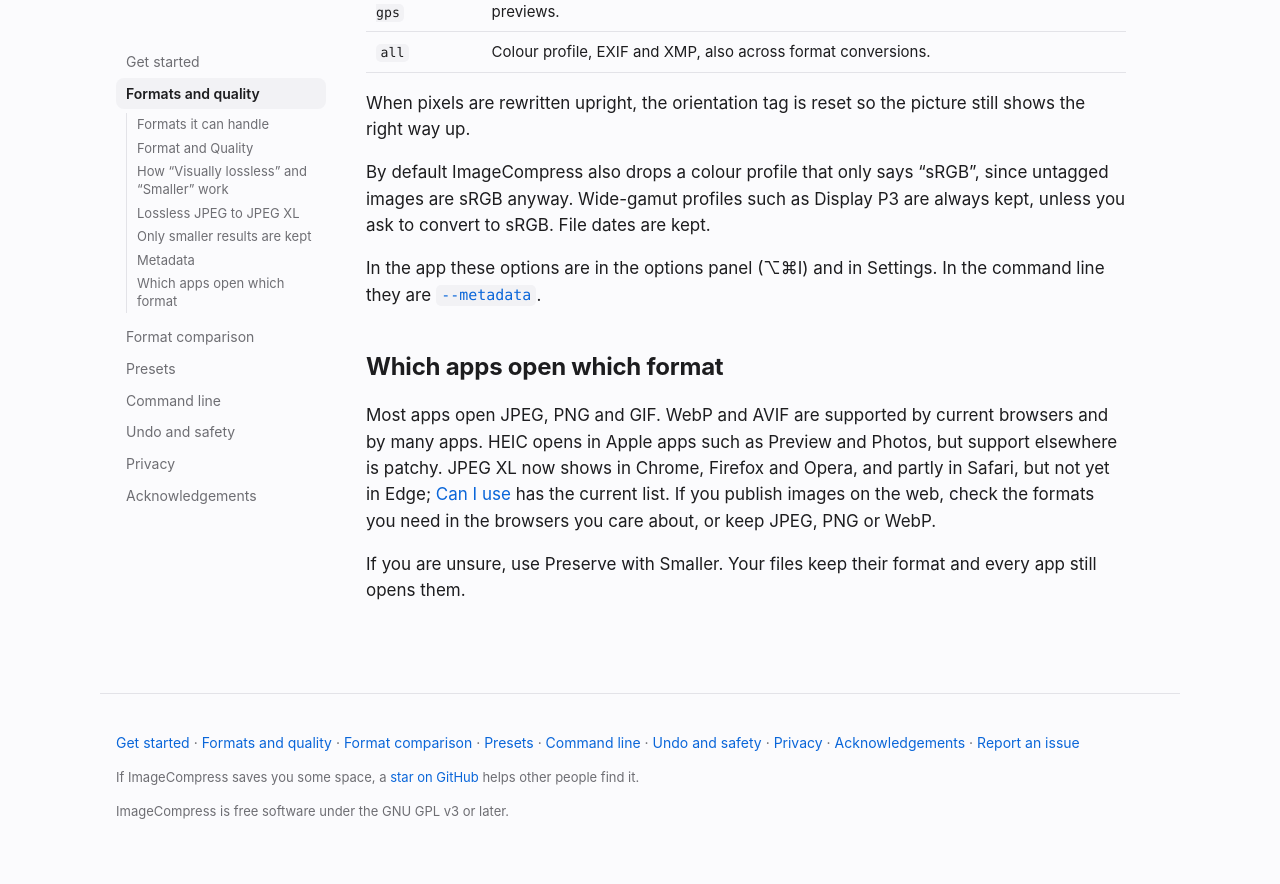
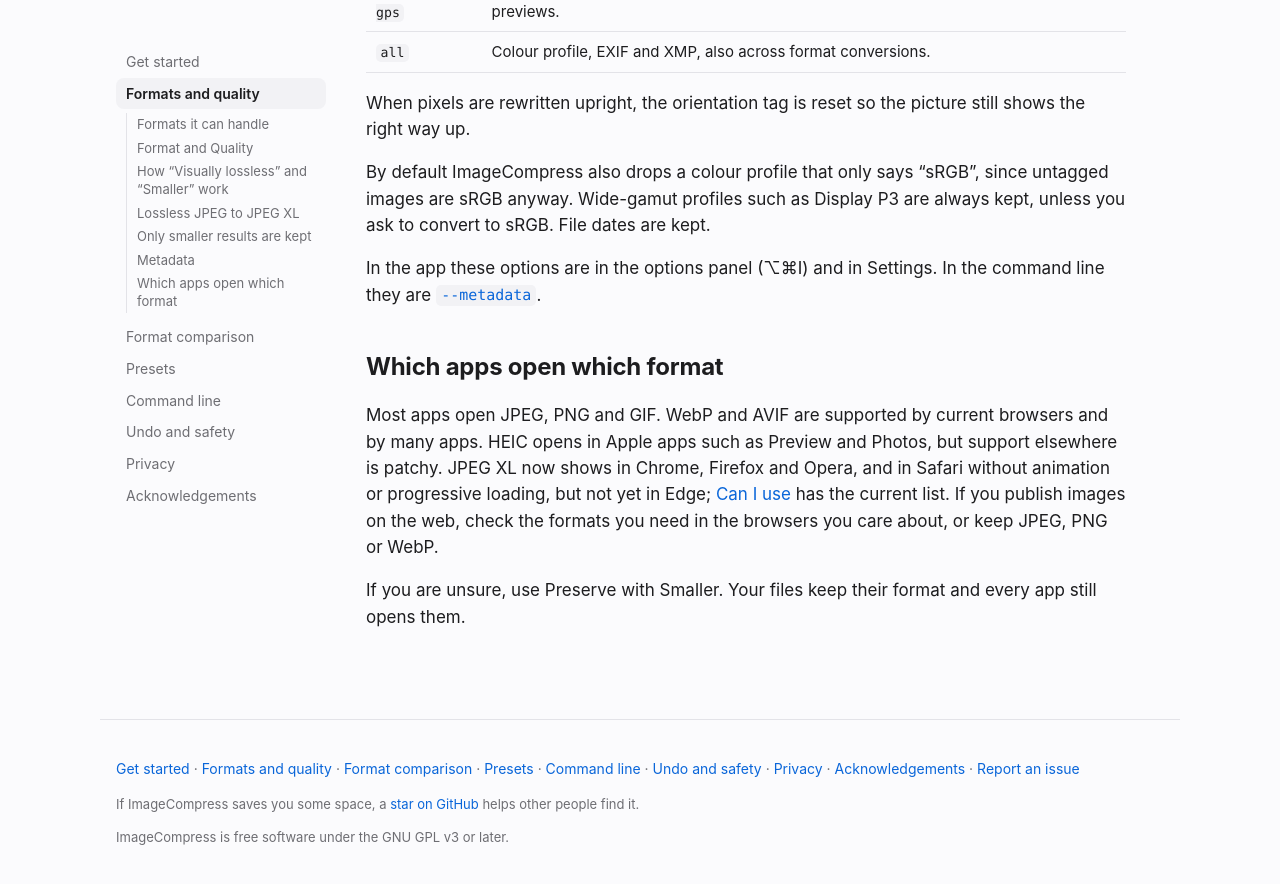
Before and after one commit to nickv2002/ImageCompress, a Jekyll site: the page built from docs/formats.md, in a window 1280 px wide and 900 px high, scrolled down 3334 px. Shown: the top 884 px of the window. Built offline with Jekyll 4.4.1, drawn with Linux system fonts in a browser that asks for light colours.

Commit message:
Docs: say what Safari's partial JPEG XL support leaves out
Co-Authored-By: Claude Opus 5.5 <noreply@anthropic.com>
Claude-Session: https://claude.ai/code/session_018AN7977s2HjrR41McEq89K

```diff
--- a/docs/_data/format_demo.json
+++ b/docs/_data/format_demo.json
@@ -30,7 +30,7 @@
    "id": "jxl",
    "name": "JPEG XL",
    "good_at": "High quality at small sizes, and lossless recompression of existing JPEGs.",
-   "shows_in": "Chrome 155+, Firefox 158+, Opera and Safari (partly); not Edge yet. <a href=\"https://caniuse.com/jpegxl\">Current support</a>.",
+   "shows_in": "Chrome 155+, Firefox 158+, Opera and Safari (still pictures only: no animation or progressive loading); not Edge yet. <a href=\"https://caniuse.com/jpegxl\">Current support</a>.",
    "breaks": "Softer, with faint block edges; keeps more texture than AVIF."
   },
   {
--- a/docs/formats.md
+++ b/docs/formats.md
@@ -111,7 +111,7 @@ In the app these options are in the options panel (⌥⌘I) and in Settings. In
 
 Most apps open JPEG, PNG and GIF. WebP and AVIF are supported by current browsers and by many apps. HEIC opens
 in Apple apps such as Preview and Photos, but support elsewhere is patchy. JPEG XL now shows in Chrome, Firefox
-and Opera, and partly in Safari, but not yet in Edge; [Can I use](https://caniuse.com/jpegxl) has the current list. If you publish images on the web, check the formats you need in the browsers you care about, or keep
+and Opera, and in Safari without animation or progressive loading, but not yet in Edge; [Can I use](https://caniuse.com/jpegxl) has the current list. If you publish images on the web, check the formats you need in the browsers you care about, or keep
 JPEG, PNG or WebP.
 
 If you are unsure, use Preserve with Smaller. Your files keep their format and every app still opens them.
```
Also changed, not shown: 1 other file.
